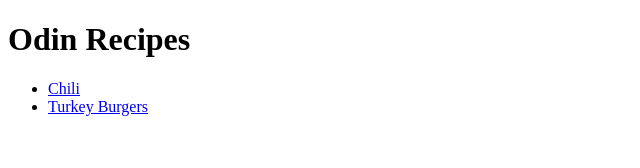
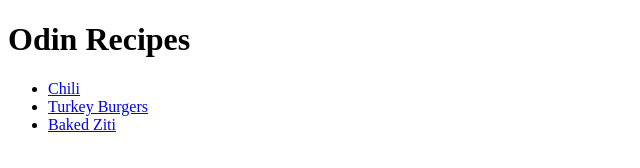
Before and after one commit to minhle4/odin-recipes, a plain HTML site: page index.html in a window 1280 px wide. Shown: the full height of the page, 0-640 px from the left. Drawn offline with Linux system fonts and the light colour scheme.

Commit message:
Add link to Baked Ziti html in index html

```diff
--- a/index.html
+++ b/index.html
@@ -9,6 +9,7 @@
        <ul>
             <li><a href="recipes/chili.html">Chili</a></li>
             <li><a href="recipes/turkey-burger.html">Turkey Burgers</a></li>
+            <li><a href="recipes/baked-ziti.html">Baked Ziti</a></li>
        </ul>
     </body>
 </html>
```
